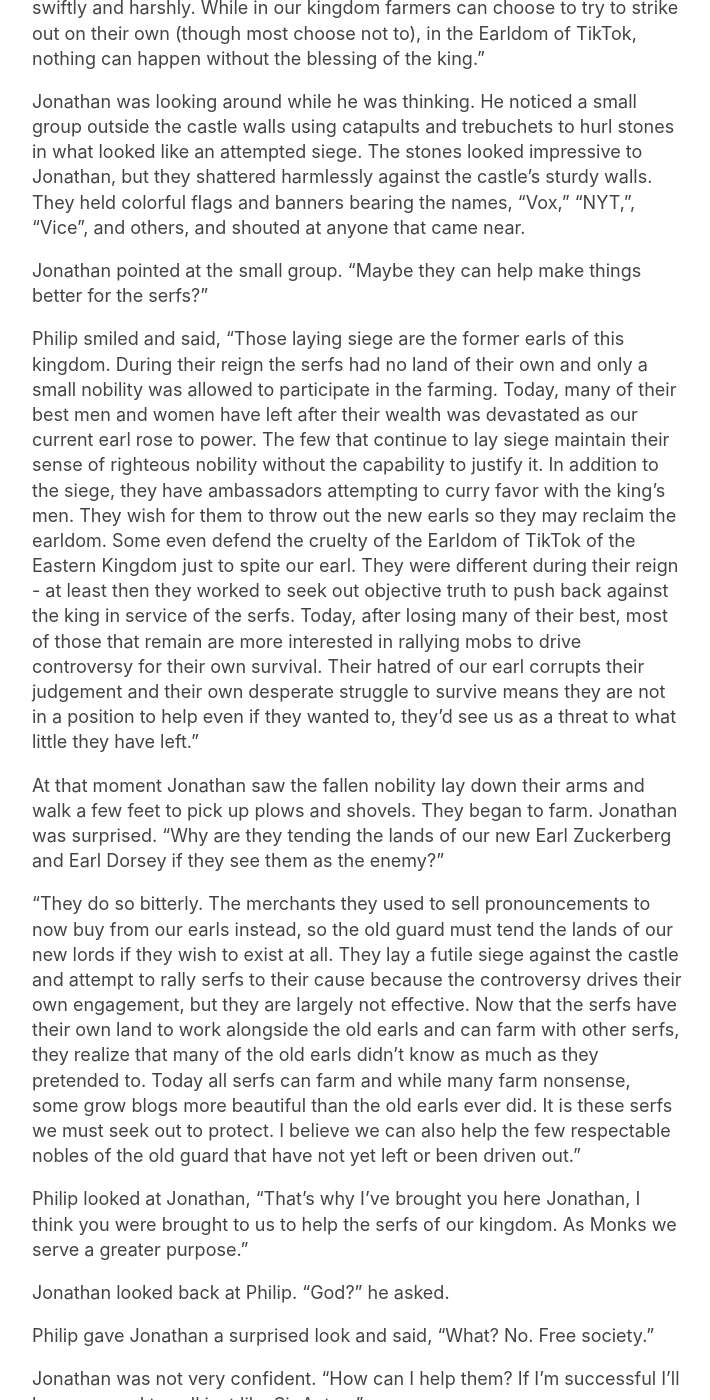
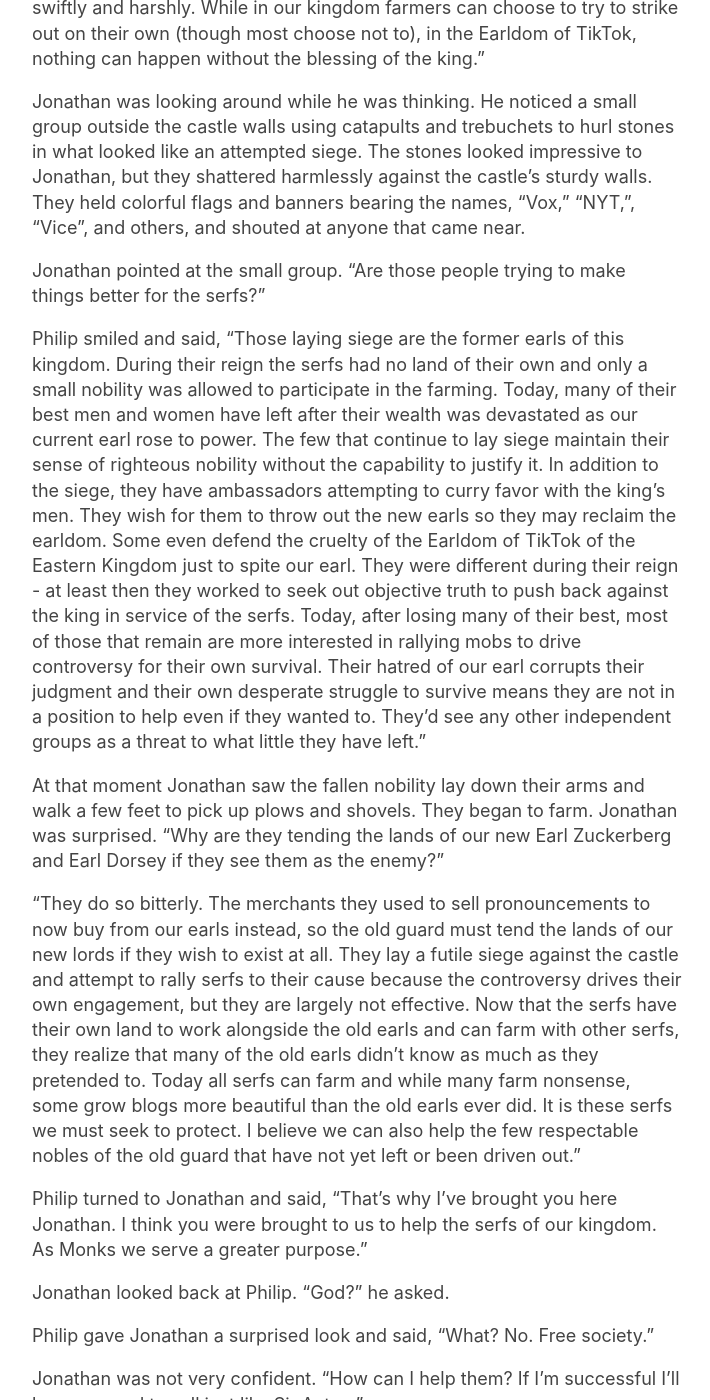
Before and after one commit to zalberico/zalberico.github.io, a Jekyll site: the page built from _posts/2020-07-14-the-serfs-of-facebook.markdown, in a window 1280 px wide and 1400 px high, scrolled down 5129 px. Shown: the whole window, without its empty margins (283-993 px from the left). Built offline with Jekyll 4.4.1, drawn with Linux system fonts in a browser that asks for light colours; some of the changed text lies outside the part shown.

Commit message:
grammar fixes

```diff
--- a/_posts/2020-07-14-the-serfs-of-facebook.markdown
+++ b/_posts/2020-07-14-the-serfs-of-facebook.markdown
@@ -22,7 +22,7 @@
 
 He was not prepared for what he saw.
 
-As they approached the city they could see enormous walls surrounding it. Jonathan noticed a guard standing near the entrance to the city. The guard was shouting, "Sign Up!, Sign Up!, Sign Up!," and then more quietly, "or Log In". Philip approached and there was some quiet communication with the guard, then Jonathan walked up and was asked to fill out some documents. Shortly after, Jonathan and Philip walked in together. Once inside the city walls Jonathan saw people extending to the horizon in every direction. Men, women, and children. All of them were working tirelessly on small plots of land.
+As they approached the city they could see enormous walls surrounding it. Jonathan noticed a guard standing near the entrance to the city. The guard was shouting, "Sign Up! Sign Up! Sign Up!" and then more quietly, "or Log In." Philip approached and there was some quiet communication with the guard, then Jonathan walked up and was asked to fill out some documents. Shortly after, Jonathan and Philip walked in together. Once inside the city walls Jonathan saw people extending to the horizon in every direction, men, women, and children. All of them were working tirelessly on small plots of land.
 
 "There must be millions of them."
 
@@ -114,15 +114,15 @@
 
 Jonathan was looking around while he was thinking. He noticed a small group outside the castle walls using catapults and trebuchets to hurl stones in what looked like an attempted siege. The stones looked impressive to Jonathan, but they shattered harmlessly against the castle's sturdy walls. They held colorful flags and banners bearing the names, "Vox," "NYT,", "Vice", and others, and shouted at anyone that came near.
 
-Jonathan pointed at the small group. "Maybe they can help make things better for the serfs?"
+Jonathan pointed at the small group. "Are those people trying to make things better for the serfs?"
 
-Philip smiled and said, "Those laying siege are the former earls of this kingdom. During their reign the serfs had no land of their own and only a small nobility was allowed to participate in the farming. Today, many of their best men and women have left after their wealth was devastated as our current earl rose to power. The few that continue to lay siege maintain their sense of righteous nobility without the capability to justify it. In addition to the siege, they have ambassadors attempting to curry favor with the king's men. They wish for them to throw out the new earls so they may reclaim the earldom. Some even defend the cruelty of the Earldom of TikTok of the Eastern Kingdom just to spite our earl. They were different during their reign - at least then they worked to seek out objective truth to push back against the king in service of the serfs. Today, after losing many of their best, most of those that remain are more interested in rallying mobs to drive controversy for their own survival. Their hatred of our earl corrupts their judgement and their own desperate struggle to survive means they are not in a position to help even if they wanted to, they'd see us as a threat to what little they have left."
+Philip smiled and said, "Those laying siege are the former earls of this kingdom. During their reign the serfs had no land of their own and only a small nobility was allowed to participate in the farming. Today, many of their best men and women have left after their wealth was devastated as our current earl rose to power. The few that continue to lay siege maintain their sense of righteous nobility without the capability to justify it. In addition to the siege, they have ambassadors attempting to curry favor with the king's men. They wish for them to throw out the new earls so they may reclaim the earldom. Some even defend the cruelty of the Earldom of TikTok of the Eastern Kingdom just to spite our earl. They were different during their reign - at least then they worked to seek out objective truth to push back against the king in service of the serfs. Today, after losing many of their best, most of those that remain are more interested in rallying mobs to drive controversy for their own survival. Their hatred of our earl corrupts their judgment and their own desperate struggle to survive means they are not in a position to help even if they wanted to. They'd see any other independent groups as a threat to what little they have left."
 
 At that moment Jonathan saw the fallen nobility lay down their arms and walk a few feet to pick up plows and shovels. They began to farm. Jonathan was surprised. "Why are they tending the lands of our new Earl Zuckerberg and Earl Dorsey if they see them as the enemy?"
 
-"They do so bitterly. The merchants they used to sell pronouncements to now buy from our earls instead, so the old guard must tend the lands of our new lords if they wish to exist at all. They lay a futile siege against the castle and attempt to rally serfs to their cause because the controversy drives their own engagement, but they are largely not effective. Now that the serfs have their own land to work alongside the old earls and can farm with other serfs, they realize that many of the old earls didn't know as much as they pretended to. Today all serfs can farm and while many farm nonsense, some grow blogs more beautiful than the old earls ever did. It is these serfs we must seek out to protect. I believe we can also help the few respectable nobles of the old guard that have not yet left or been driven out."
+"They do so bitterly. The merchants they used to sell pronouncements to now buy from our earls instead, so the old guard must tend the lands of our new lords if they wish to exist at all. They lay a futile siege against the castle and attempt to rally serfs to their cause because the controversy drives their own engagement, but they are largely not effective. Now that the serfs have their own land to work alongside the old earls and can farm with other serfs, they realize that many of the old earls didn't know as much as they pretended to. Today all serfs can farm and while many farm nonsense, some grow blogs more beautiful than the old earls ever did. It is these serfs we must seek to protect. I believe we can also help the few respectable nobles of the old guard that have not yet left or been driven out."
 
-Philip looked at Jonathan, "That's why I've brought you here Jonathan, I think you were brought to us to help the serfs of our kingdom. As Monks we serve a greater purpose."
+Philip turned to Jonathan and said, "That's why I've brought you here Jonathan. I think you were brought to us to help the serfs of our kingdom. As Monks we serve a greater purpose."
 
 Jonathan looked back at Philip. "God?" he asked.
 
```
Also changed, not shown: other parts of _posts/2020-07-14-the-serfs-of-facebook.markdown (+2 -2 lines).
